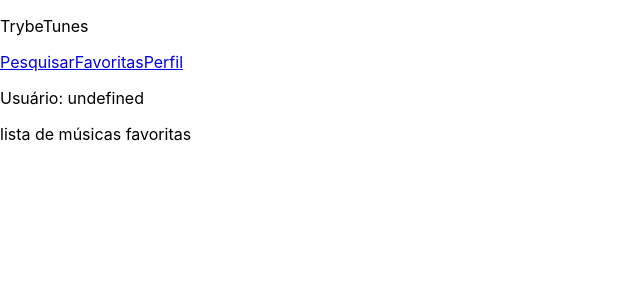
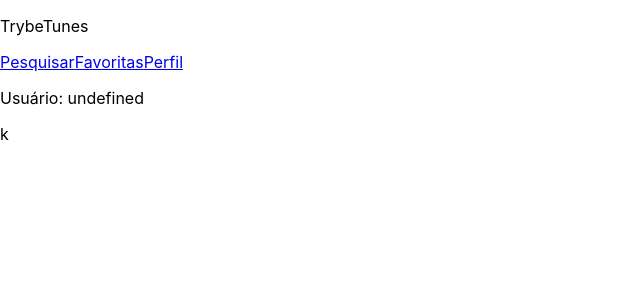
Before and after one commit to carlatakagi/trybetunes, a React (Create React App) app: page /favorites in a window 1280 px wide. Shown: the top 300 px of the page, without its empty margins (0-640 px from the left). Built offline with nearby package versions, Linux system fonts and the light colour scheme.

Commit message:
requisitos 8

```diff
--- a/src/Components/MusicCard.jsx
+++ b/src/Components/MusicCard.jsx
@@ -32,10 +32,13 @@ class MusicCard extends Component {
         checked: true,
       });
     }
-    await removeSong(music);
-    this.setState({
-      checked: false,
-    });
+    if (!checked) {
+      await removeSong(music);
+      this.setState({
+        isLoading: false,
+        checked: false,
+      });
+    }
   };
 
   render() {
--- a/src/pages/Favorites.jsx
+++ b/src/pages/Favorites.jsx
@@ -1,12 +1,30 @@
 import React, { Component } from 'react';
 import Header from '../Components/Header';
+import Loading from '../Components/Loading';
 
 class Favorites extends Component {
+  constructor() {
+    super();
+
+    this.state = {
+      isLoading: false,
+    };
+  }
+
   render() {
+    const { isLoading } = this.state;
+
     return (
       <div data-testid="page-favorites">
         <Header />
-        lista de músicas favoritas
+
+        {isLoading ? (
+          <Loading />
+        ) : (
+          <div className="favorites-container">
+            k
+          </div>
+        )}
       </div>
     );
   }
```
